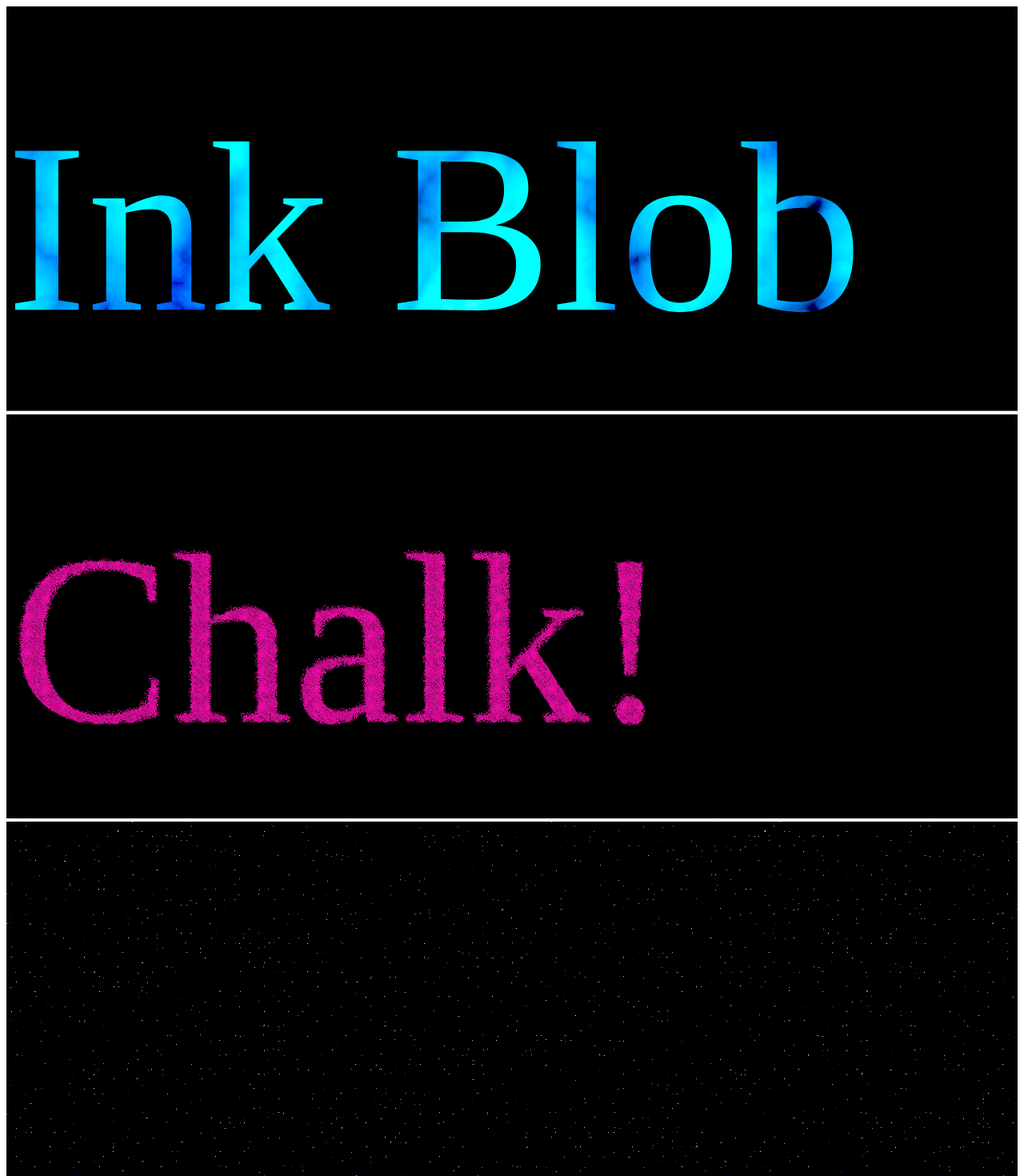
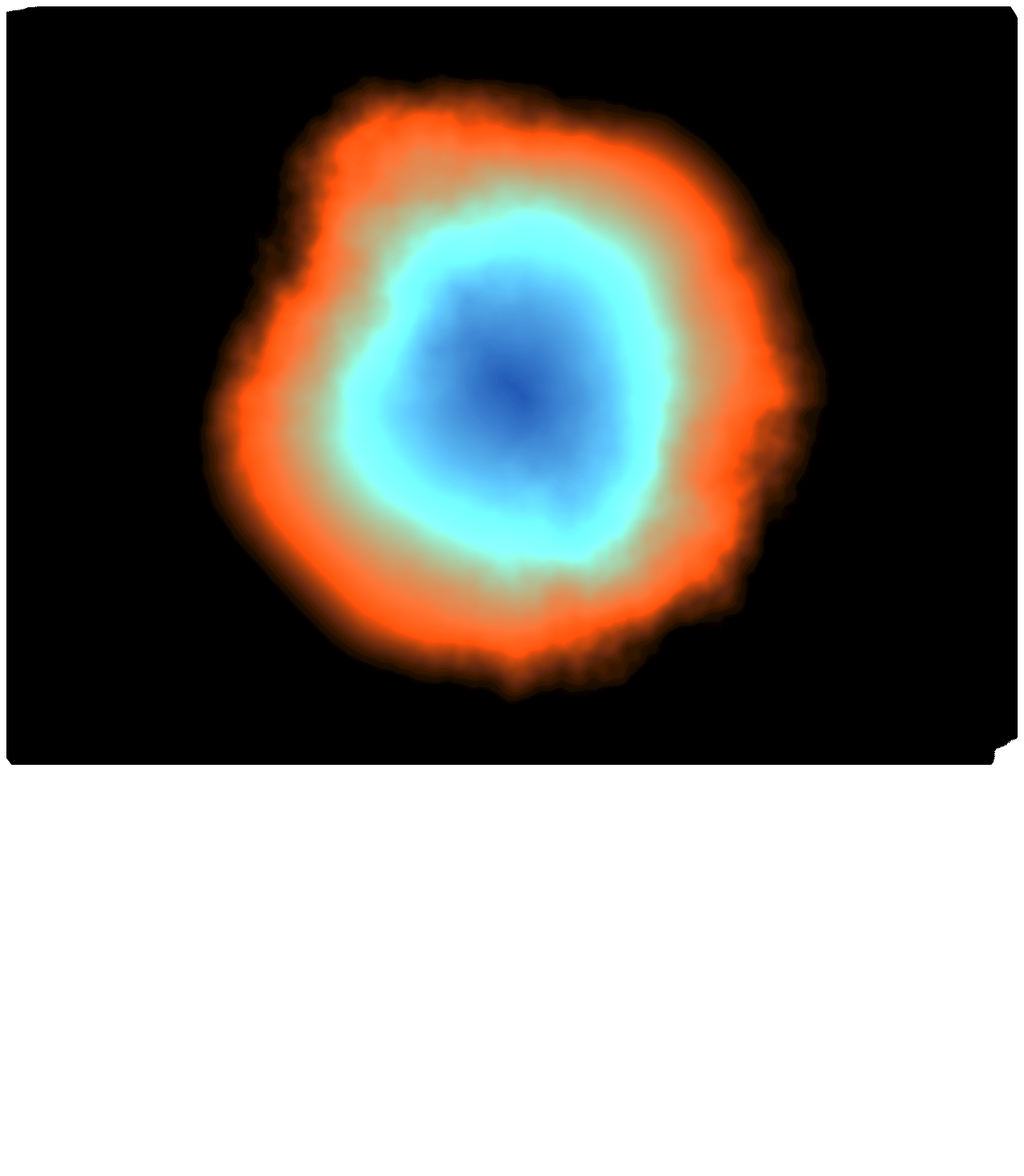
Before and after one commit to Santhosh-KS/ts_experiments, a React (Vite) app in the folder svgFilterExperiments/: page / in a window 1280 px wide. Shown: the top 1470 px of the page at 80% size. After the commit the page ends 968 px from the top, so only its background shows below. Built offline with nearby package versions, Linux system fonts and the light colour scheme; the HTML template or start-up script is replaced by a standard one.

Commit message:
Ring nebula effect

```diff
--- a/svgFilterExperiments/src/App.tsx
+++ b/svgFilterExperiments/src/App.tsx
@@ -1,15 +1,17 @@
 import StarEffect from "./StarEffect"
 import ChalkEffect from "./ChalkEffect";
 import InkEffect from "./InkEffect";
+import RingNebula from "./RingNebulaEffect";
 
 function App() {
   return (
-    <>
-      <InkEffect/>
-   <ChalkEffect/>
-   <StarEffect/>
+  <>
+      <RingNebula/>
   </>
   )
 }
 
+      /* <InkEffect/>
+   <ChalkEffect/>
+   <StarEffect/> */
 export default App
--- a/svgFilterExperiments/src/ChalkEffect.tsx
+++ b/svgFilterExperiments/src/ChalkEffect.tsx
@@ -5,7 +5,7 @@ export default function ChalkEffect() {
   <svg width="100%" height="100%" viewBox="0 0 500 200" >
    <ChalkFilter/>
     <rect width="100%" height="100%" fill="black" />
-    <text x="0" y="150" fontFamily='Vollkorn' fontSize={"120"}  filter="url(#chalkFilter)" fill="#f210aa"> Chalk!</text>
+    <text x="0" y="150" fontFamily='Vollkorn' fontSize={"120"}  filter="url(#chalkFilter)" fill="#f210aa"> Sweta!</text>
   </svg>
   );
 }
--- /dev/null
+++ b/svgFilterExperiments/src/RingNebulaEffect.tsx
@@ -0,0 +1,10 @@
+import RingNebulaFilter from "./RingNebulaFilter"
+
+export default function RingNebula() {
+  return (
+  <svg width="100%" height="100%" viewBox="0 0 100 75">
+   <RingNebulaFilter/>
+    <circle cx="50%" cy="50%" r="70%" fill="url(#radialGradient)"  filter="url(#nebulaFilter)" />
+  </svg>
+  )
+}
--- /dev/null
+++ b/svgFilterExperiments/src/RingNebulaFilter.tsx
@@ -0,0 +1,24 @@
+export default function RingNebulaFilter() {
+  const sm = "reflect"
+  return (
+    <defs>
+      <radialGradient id="radialGradient">
+        <stop stopColor="#259"/>
+        <stop offset="25%" stopColor="#7cc" spreadMethod={sm}/>
+        <stop offset="42%" stopColor="#c51" spreadMethod={sm}/>
+        <stop offset="50%" spreadMethod={sm}/>
+      </radialGradient>
+      <filter id="nebulaFilter">
+        <feTurbulence baseFrequency="100" seed="10"/>
+        <feColorMatrix values="0 0 0 9 -5
+                               0 0 0 9 -5
+                               0 0 0 9 -5
+                               0 0 0 0  1" result="cm"/>
+        <feTurbulence type="fractalNoise" baseFrequency="0.05" numOctaves="5" seed="10" />
+         <feDisplacementMap in="SourceGraphic" scale="10"/>
+        <feBlend  mode="color-dodge"/>
+      </filter>
+    </defs>
+  )
+}
+        // <!-- possible feBlend modes https://developer.mozilla.org/en-US/docs/Web/CSS/blend-mode#overlay -->
```
